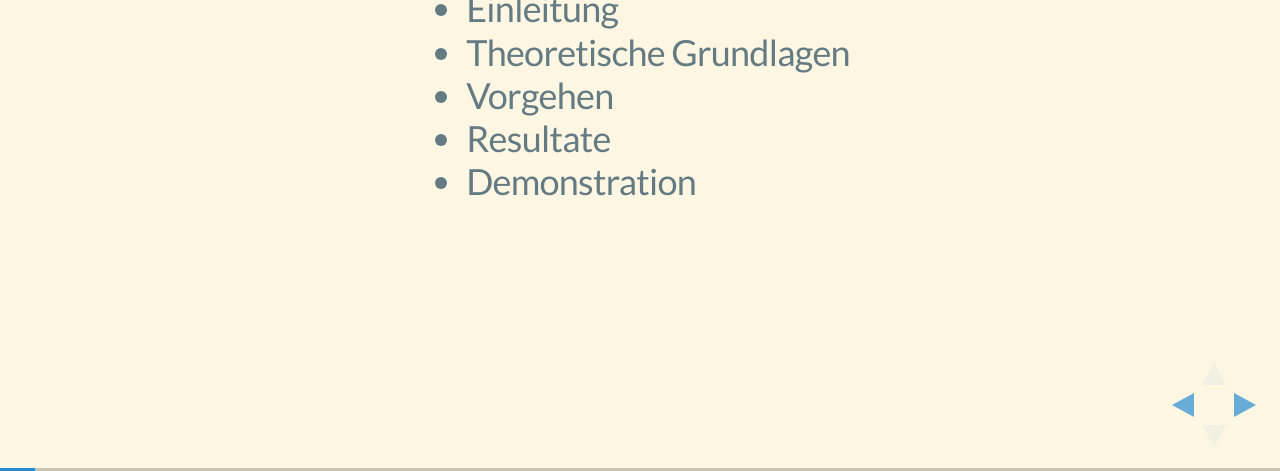
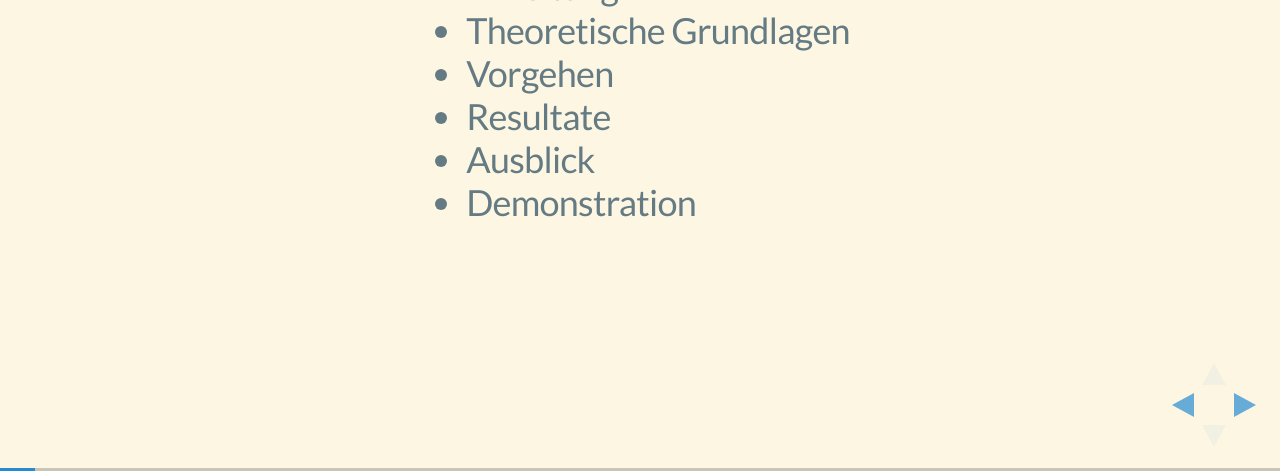
Before and after one commit to heinzelmannchen/ba-presentation, a website: page index.html in a window 1280 px wide. Both pictures are taken after a click on the element 1251 px from the left and 734 px from the top of the page. Shown: the part 329-800 px from the top of the page. Drawn offline with Linux system fonts and the light colour scheme.

Commit message:
adds foo

```diff
--- a/index.html
+++ b/index.html
@@ -57,6 +57,7 @@
             <li>Theoretische Grundlagen</li>
             <li>Vorgehen</li>
             <li>Resultate</li>
+            <li>Ausblick</li>
             <li>Demonstration</li>
           </ul>
 				</section>
```
